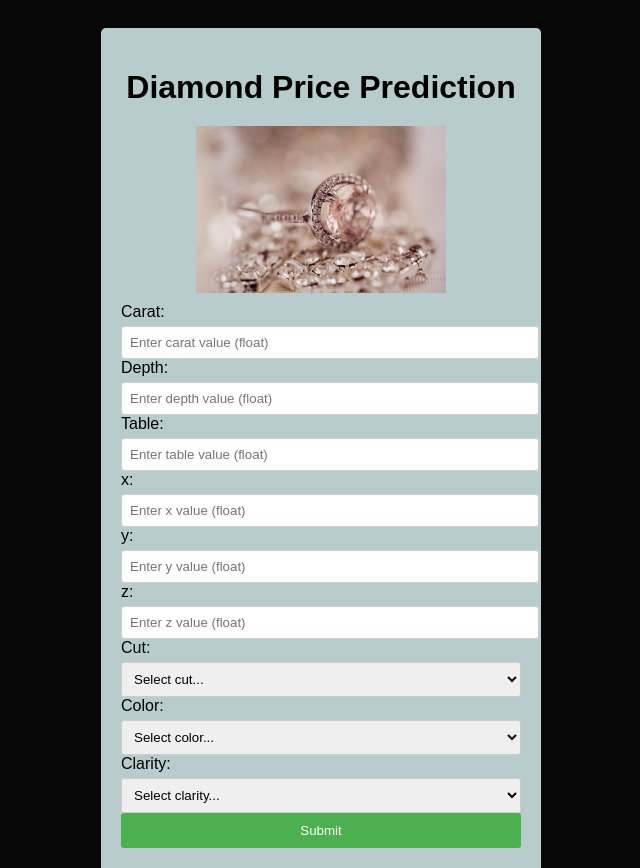
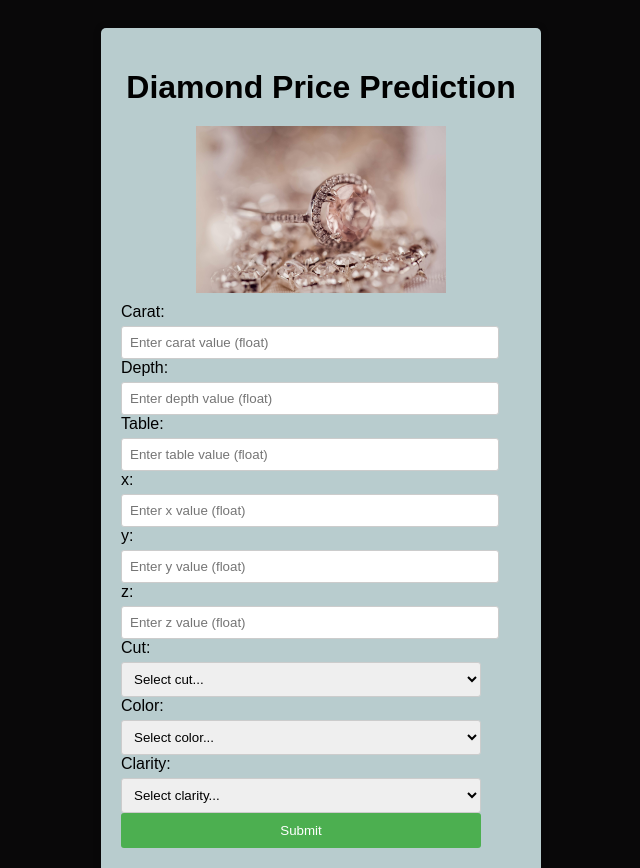
Before and after one commit to Shweta2709/DIAMONDPRICEPREDICTION, a Flask app: page /predict in a window 1280 px wide. Shown: the top 868 px of the page, without its empty margins (319-959 px from the left). Run offline with Flask 3, Linux system fonts and the light colour scheme.

Commit message:
Template

```diff
--- a/templates/form.html
+++ b/templates/form.html
@@ -13,31 +13,31 @@
     <form action="{{url_for('predict_datapoint')}}" method="POST">
       <div class="form-group">
         <label for="carat" style="display: block; margin-bottom: 5px;">Carat:</label>
-        <input type="text" id="carat" name="carat" placeholder="Enter carat value (float)" style="width: 100%; padding: 8px; border: 1px solid #ccc; border-radius: 3px;">
+        <input type="text" id="carat" name="carat" placeholder="Enter carat value (float)" style="width: 90%; padding: 8px; border: 1px solid #ccc; border-radius: 3px;">
       </div>
       <div class="form-group">
         <label for="depth" style="display: block; margin-bottom: 5px;">Depth:</label>
-        <input type="text" id="depth" name="depth" placeholder="Enter depth value (float)" style="width: 100%; padding: 8px; border: 1px solid #ccc; border-radius: 3px;">
+        <input type="text" id="depth" name="depth" placeholder="Enter depth value (float)" style="width: 90%; padding: 8px; border: 1px solid #ccc; border-radius: 3px;">
       </div>
       <div class="form-group">
         <label for="table" style="display: block; margin-bottom: 5px;">Table:</label>
-        <input type="text" id="table" name="table" placeholder="Enter table value (float)" style="width: 100%; padding: 8px; border: 1px solid #ccc; border-radius: 3px;">
+        <input type="text" id="table" name="table" placeholder="Enter table value (float)" style="width: 90%; padding: 8px; border: 1px solid #ccc; border-radius: 3px;">
       </div>
       <div class="form-group">
         <label for="x" style="display: block; margin-bottom: 5px;">x:</label>
-        <input type="text" id="x" name="x" placeholder="Enter x value (float)" style="width: 100%; padding: 8px; border: 1px solid #ccc; border-radius: 3px;">
+        <input type="text" id="x" name="x" placeholder="Enter x value (float)" style="width: 90%; padding: 8px; border: 1px solid #ccc; border-radius: 3px;">
       </div>
       <div class="form-group">
         <label for="y" style="display: block; margin-bottom: 5px;">y:</label>
-        <input type="text" id="y" name="y" placeholder="Enter y value (float)" style="width: 100%; padding: 8px; border: 1px solid #ccc; border-radius: 3px;">
+        <input type="text" id="y" name="y" placeholder="Enter y value (float)" style="width: 90%; padding: 8px; border: 1px solid #ccc; border-radius: 3px;">
       </div>
       <div class="form-group">
         <label for="z" style="display: block; margin-bottom: 5px;">z:</label>
-        <input type="text" id="z" name="z" placeholder="Enter z value (float)" style="width: 100%; padding: 8px; border: 1px solid #ccc; border-radius: 3px;">
+        <input type="text" id="z" name="z" placeholder="Enter z value (float)" style="width: 90%; padding: 8px; border: 1px solid #ccc; border-radius: 3px;">
       </div>
       <div class="form-group">
         <label for="cut" style="display: block; margin-bottom: 5px;">Cut:</label>
-        <select id="cut" name="cut" style="width: 100%; padding: 8px; border: 1px solid #ccc; border-radius: 3px;">
+        <select id="cut" name="cut" style="width: 90%; padding: 8px; border: 1px solid #ccc; border-radius: 3px;">
           <option value="">Select cut...</option>
           <option value="Fair">Fair</option>
           <option value="Good">Good</option>
@@ -48,7 +48,7 @@
       </div>
       <div class="form-group">
         <label for="color" style="display: block; margin-bottom: 5px;">Color:</label>
-        <select id="color" name="color" style="width: 100%; padding: 8px; border: 1px solid #ccc; border-radius: 3px;">
+        <select id="color" name="color" style="width: 90%; padding: 8px; border: 1px solid #ccc; border-radius: 3px;">
           <option value="">Select color...</option>
           <option value="D">D</option>
           <option value="E">E</option>
@@ -61,7 +61,7 @@
       </div>
       <div class="form-group">
         <label for="clarity" style="display: block; margin-bottom: 5px;">Clarity:</label>
-        <select id="clarity" name="clarity" style="width: 100%; padding: 8px; border: 1px solid #ccc; border-radius: 3px;">
+        <select id="clarity" name="clarity" style="width: 90%; padding: 8px; border: 1px solid #ccc; border-radius: 3px;">
           <option value="">Select clarity...</option>
           <option value="I1">I1</option>
           <option value="SI2">SI2</option>
@@ -74,7 +74,7 @@
         </select>
       </div>
       <div style="clear: both;"></div>
-      <input type="submit" value="Submit" style="width: 100%; padding: 10px; background-color: #4CAF50; color: #fff; border: none; border-radius: 3px; cursor: pointer;">
+      <input type="submit" value="Submit" style="width: 90%; padding: 10px; background-color: #4CAF50; color: #fff; border: none; border-radius: 3px; cursor: pointer;">
     </form>
 
     <h2 style="text-align: center; margin-top: 20px;">THE PREDICTION IS:  {{results}}</h2>
```
Also changed, not shown: static/background.jpg (renamed from static/diamond-gf1d97e5d4_1920.jpg).
